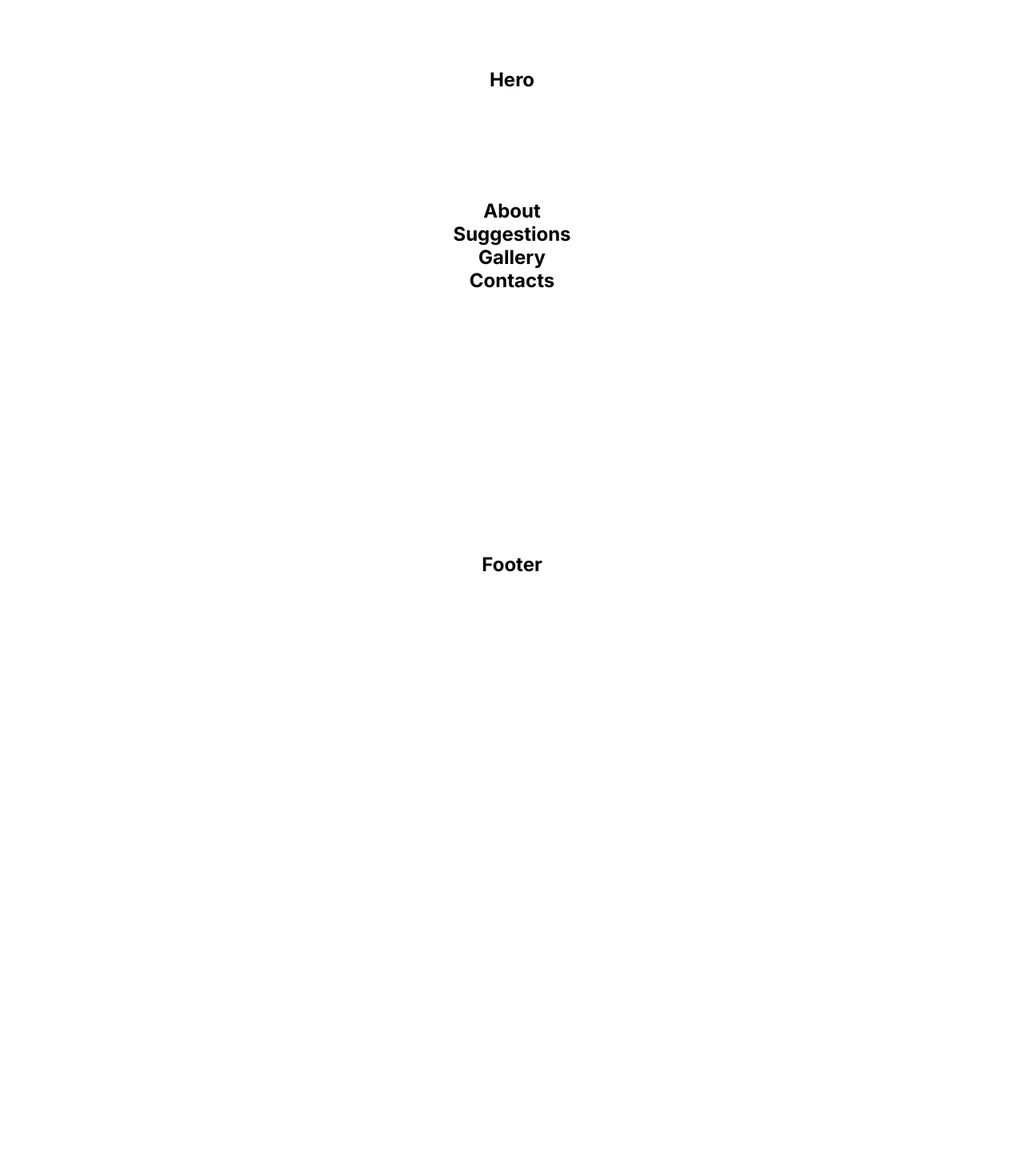
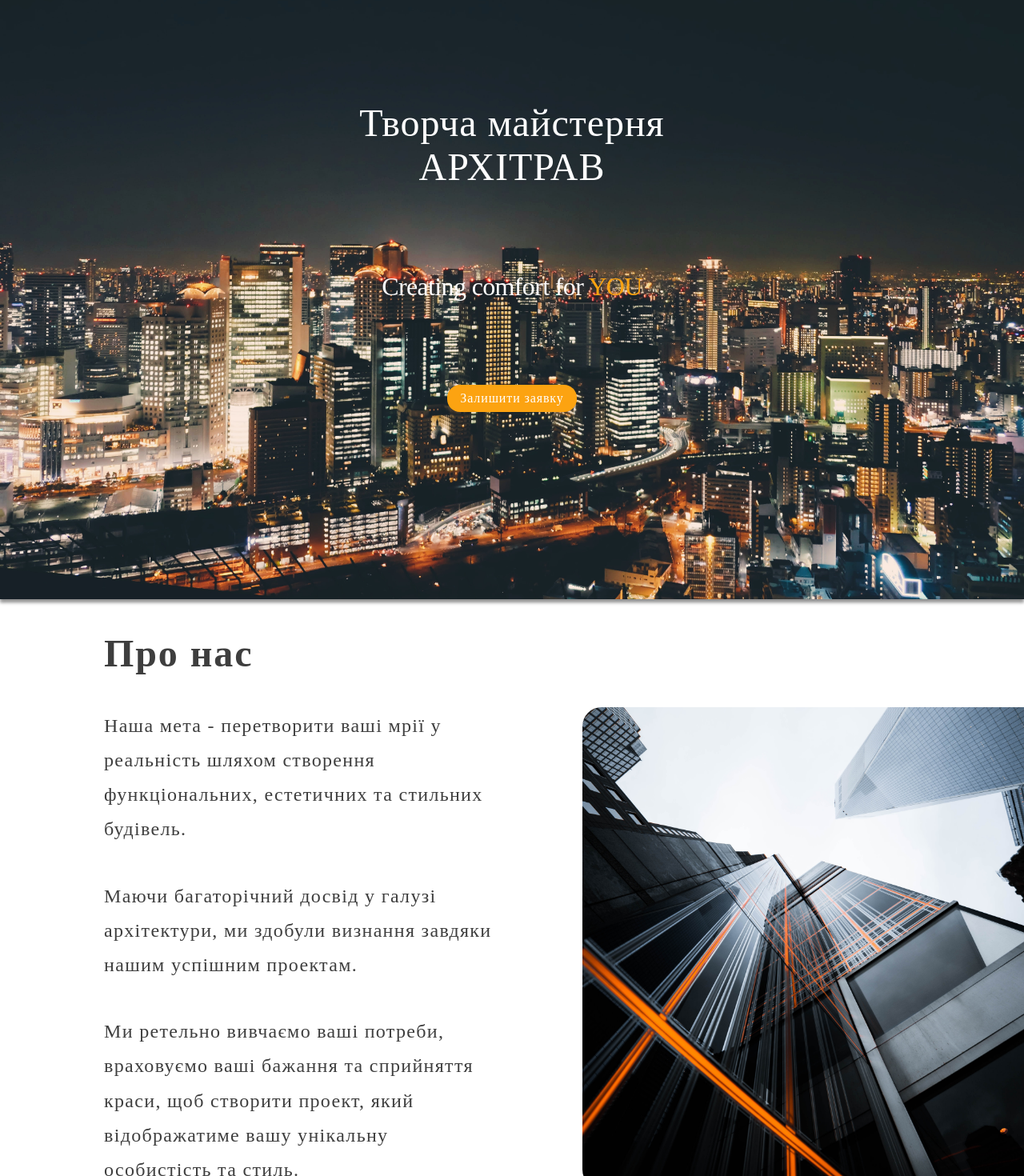
Before and after one commit to NatalaBoiko/architrave, a Next.js app: page / in a window 1280 px wide. Shown: the part 80-1550 px from the top of the page at 80% size. Before the commit the page ends 800 px from the top, so only its background shows below. Built offline with nearby package versions, Linux system fonts and the light colour scheme.

Commit message:
add 2 img and about/hero components

```diff
--- a/src/app/globals.css
+++ b/src/app/globals.css
@@ -41,8 +41,8 @@ section {
   width: inherit;
   display: flex;
   flex-direction: column;
-  align-items: center;
-  justify-content: center;
+  /* align-items: center; */
+  /* justify-content: center; */
 }
 @media screen and (min-width: 768px) {
   section {
--- a/src/sections/About/About.jsx
+++ b/src/sections/About/About.jsx
@@ -1,10 +1,45 @@
-import React from "react";
-import styles from "./About.module.scss";
+import Image from 'next/image';
+import React from 'react';
+import styles from './About.module.scss';
+import skyscraper from 'public/skyscraper.jpg';
 
 const About = () => {
   return (
-    <section>
-      <h2>About</h2>
+    <section className={styles.about}>
+      <h2 className={styles.aboutTitle}>Про нас</h2>
+      <div className={styles.aboutContent}>
+        <div className={styles.aboutList}>
+          <p className={styles.aboutText}>
+            Наша мета - перетворити ваші мрії у реальність шляхом створення
+            функціональних, естетичних та стильних будівель.
+          </p>
+          <p className={styles.aboutText}>
+            Маючи багаторічний досвід у галузі архітектури, ми здобули визнання
+            завдяки нашим успішним проектам.
+          </p>
+          <p className={styles.aboutText}>
+            Ми ретельно вивчаємо ваші потреби, враховуємо ваші бажання та
+            сприйняття краси, щоб створити проект, який відображатиме вашу
+            унікальну особистість та стиль.
+          </p>
+        </div>
+        <div className={styles.aboutImgContainer}>
+          <Image
+            src="/skyscraper.jpg"
+            alt="skyscraper"
+            fill={true}
+            className={styles.aboutImg}
+          />
+        </div>
+      </div>
+
+      <p className={styles.aboutText}>
+        Ми пропонуємо широкий спектр послуг, які охоплюють усі етапи
+        архітектурного процесу. Від початкового концептуального проектування до
+        завершення будівництва - ми забезпечуємо повний цикл послуг для
+        реалізації вашого проекту.
+      </p>
+      {/* </div> */}
     </section>
   );
 };
--- a/src/sections/About/About.module.scss
+++ b/src/sections/About/About.module.scss
@@ -0,0 +1,88 @@
+.about {
+  width: 1440px;
+  height: 953px;
+  margin: 0 auto;
+  display: flex;
+  padding-top: 24px;
+  padding-bottom: 24px;
+  @media screen and (min-width: 768px) {
+    padding-top: 40px;
+    padding-bottom: 40px;
+  }
+}
+
+.aboutTitle {
+  text-align: center;
+  color: #3e3e3e;
+  font-family: KoHo;
+  font-size: 16px;
+  font-style: normal;
+  font-weight: 600;
+  line-height: normal;
+  letter-spacing: 0.64px;
+  margin-bottom: 24px;
+  @media screen and (min-width: 768px) {
+    text-align: start;
+    font-size: 48px;
+    letter-spacing: 1.92px;
+    margin-bottom: 40px;
+  }
+}
+
+.aboutContent {
+  align-items: center;
+  margin-bottom: 24px;
+  @media screen and (min-width: 768px) {
+    display: flex;
+    margin-bottom: 40px;
+  }
+}
+
+.aboutList {
+  width: 328px;
+  @media screen and (min-width: 768px) {
+    width: 100%;
+    &:not(:last-child) {
+      width: 493px;
+      margin-right: 105px;
+    }
+  }
+}
+
+.aboutText {
+  color: #3e3e3e;
+  font-family: KoHo;
+  font-size: 12px;
+  font-style: normal;
+  font-weight: 400;
+  line-height: 180%;
+  letter-spacing: 0.66px;
+
+  &:not(:last-child) {
+    margin-bottom: 24px;
+  }
+  @media screen and (min-width: 768px) {
+    font-size: 24px;
+    font-weight: 500;
+    letter-spacing: 1.32px;
+    &:not(:last-child) {
+      margin-bottom: 40px;
+    }
+  }
+}
+
+.aboutImgContainer {
+  width: 360px;
+  height: 327px;
+  position: relative;
+  border-radius: 24px;
+  overflow: hidden;
+  @media screen and (min-width: 768px) {
+    width: 580px;
+    height: 602px;
+  }
+}
+
+.aboutImg {
+  object-fit: cover;
+}
--- a/src/sections/Hero/Hero.jsx
+++ b/src/sections/Hero/Hero.jsx
@@ -1,10 +1,33 @@
-import React from "react";
-import styles from "./Hero.module.scss";
+'use client';
+
+import Image from 'next/image';
+import React from 'react';
+import hero from 'public/heroBg.jpg';
+import styles from './Hero.module.scss';
 
 const Hero = () => {
   return (
     <section className={styles.hero}>
-      <h1>Hero</h1>
+      <div className={styles.heroContainer}>
+        <Image
+          priority
+          src={hero}
+          alt="background hero"
+          className={styles.heroImg}
+          layout="fill"
+          objectFit="cover"
+          objectPosition="center bottom"
+        />
+        <div className={styles.heroContent}>
+          <h1 className={styles.heroTitle}>Творча майстерня АРХІТРАВ</h1>
+          <p className={styles.heroText}>
+            Creating comfort for <span className={styles.heroItem}>YOU</span>
+          </p>
+          <button type="button" className={styles.heroBtn}>
+            Залишити заявку
+          </button>
+        </div>
+      </div>
     </section>
   );
 };
--- a/src/sections/Hero/Hero.module.scss
+++ b/src/sections/Hero/Hero.module.scss
@@ -1,4 +1,98 @@
 .hero {
-  background-color: var(--main_bg_color);
-  height: 300px;
+  height: 290px;
+  width: 100%;
+  position: relative;
+  align-items: center;
+  box-shadow: 0px 4px 4px 0px #00000040, 0px 4px 4px 0px rgba(0, 0, 0, 0.25);
+  @media screen and (min-width: 768px) {
+    height: 800px;
+  }
 }
+.heroContainer {
+  margin: 0 auto;
+  align-items: center;
+}
+.heroImg {
+  z-index: -1;
+}
+.heroContent {
+  width: 154px;
+  display: flex;
+  align-items: center;
+  flex-direction: column;
+  row-gap: 40px;
+  margin-top: 79px;
+  z-index: 1;
+  @media screen and (min-width: 768px) {
+    width: 459px;
+    row-gap: 104px;
+    margin-top: 177px;
+    // margin-top: 63px;
+  }
+}
+.heroTitle {
+  color: var(--main_bg_color);
+  text-align: center;
+  text-shadow: 2px 2px 21px 0px rgba(0, 0, 0, 0.25);
+  font-family: KoHo;
+  font-size: 16px;
+  font-style: normal;
+  font-weight: 400;
+  line-height: normal;
+  letter-spacing: 0.32px;
+  @media screen and (min-width: 768px) {
+    font-size: 48px;
+    letter-spacing: 0.96px;
+  }
+}
+
+.heroText {
+  color: var(--main_bg_color);
+  text-shadow: 2px 2px 21px 0px rgba(0, 0, 0, 0.25);
+  font-family: KoHo;
+  font-size: 12px;
+  font-style: normal;
+  font-weight: 500;
+  line-height: normal;
+  letter-spacing: -0.24px;
+  @media screen and (min-width: 768px) {
+    font-size: 32px;
+    letter-spacing: -0.64px;
+  }
+}
+
+.heroItem {
+  color: var(--accent_color);
+  text-transform: uppercase;
+}
+
+.heroBtn {
+  color: #161616;
+  font-family: KoHo;
+  font-size: 12px;
+  font-style: normal;
+  font-weight: 400;
+  line-height: normal;
+  letter-spacing: 0.66px;
+
+  display: inline-flex;
+  padding: 8px 16px;
+  flex-direction: column;
+  justify-content: center;
+  align-items: center;
+  gap: 40px;
+  border: none;
+  outline: none;
+  cursor: pointer;
+  flex-shrink: 0;
+
+  border-radius: 16px;
+  background-color: var(--accent_color);
+  @media screen and (min-width: 768px) {
+    display: flex;
+    color: var(--main_bg_color);
+    font-size: 16px;
+    font-weight: 500;
+    letter-spacing: 0.88px;
+  }
+}
```
Also changed, not shown: public/heroBg.jpg (added), public/skyscraper.jpg (added).
